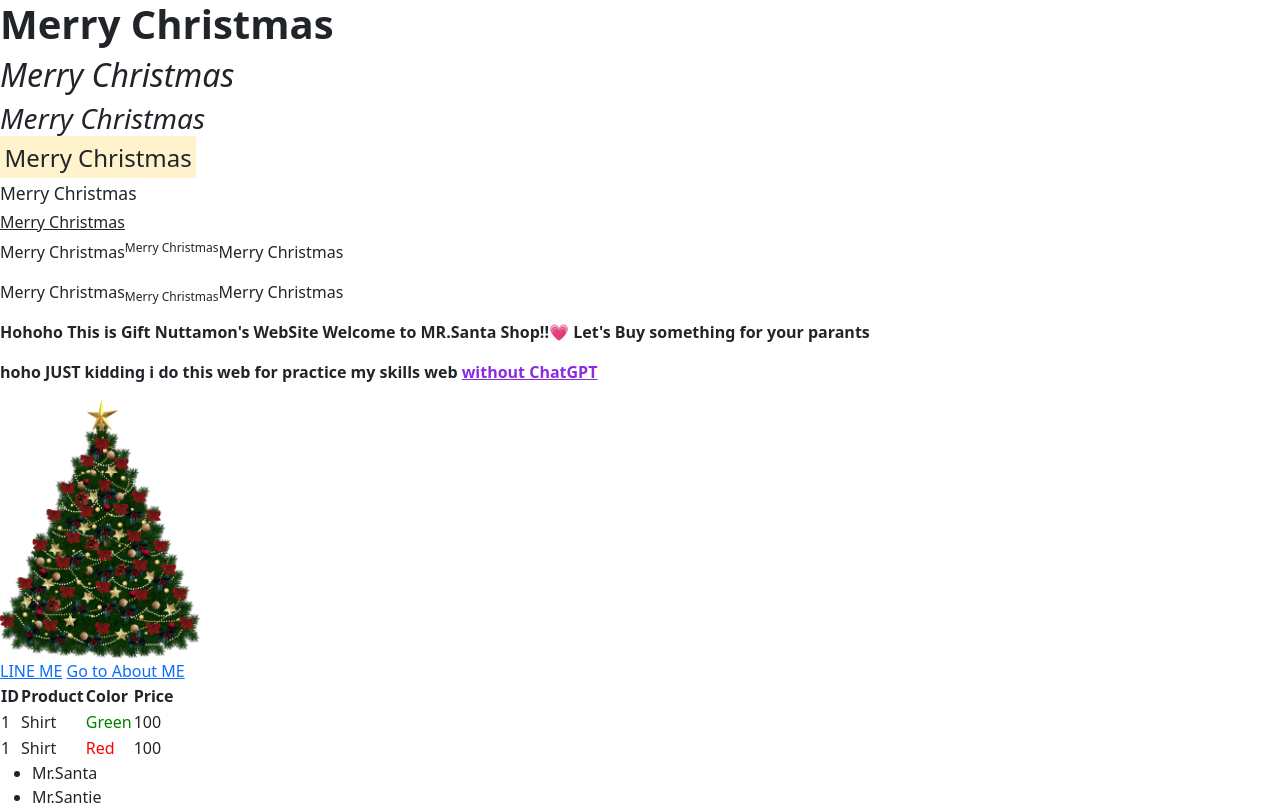
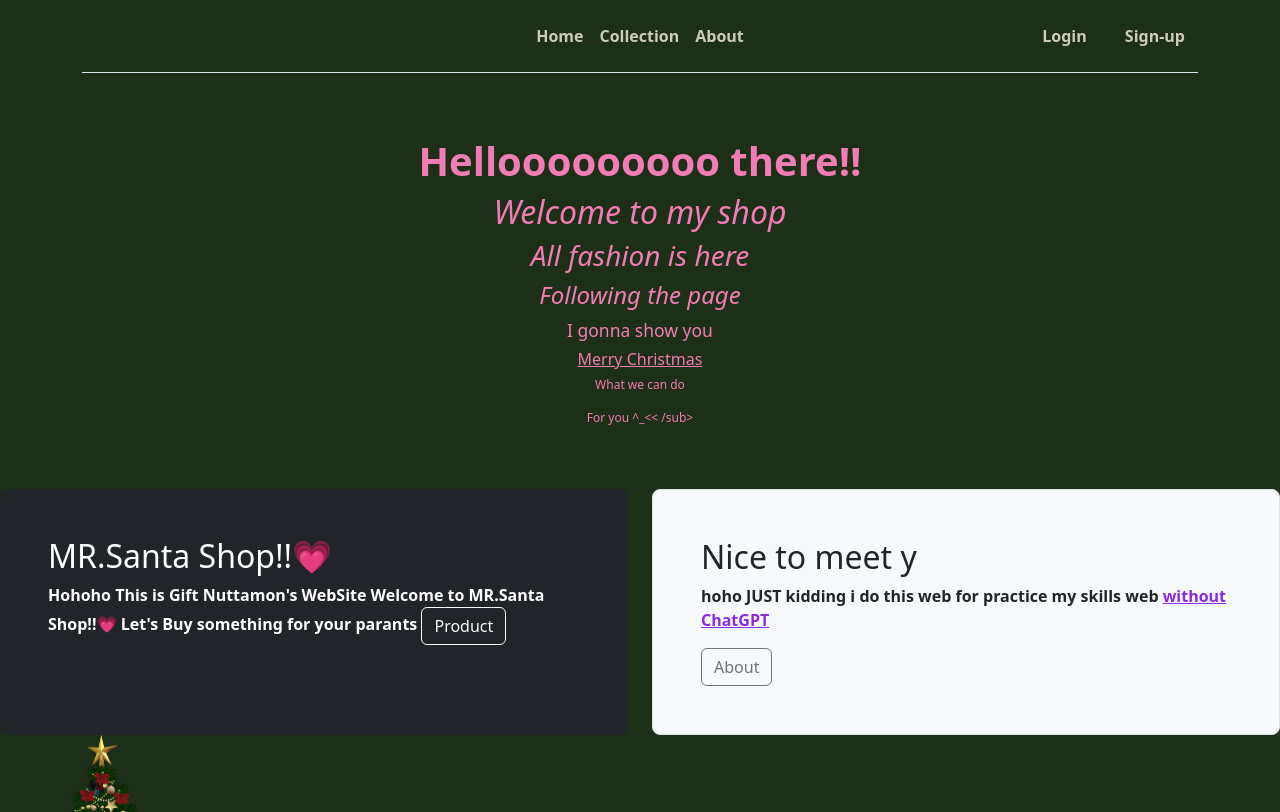
Before and after one commit to 0764nuttamon/Practice-Web, a plain HTML site: page index.html in a window 1280 px wide. Shown: the top 812 px of the page. Drawn offline with nearby package versions, Linux system fonts and the light colour scheme.

Commit message:
Update index.html

```diff
--- a/index.html
+++ b/index.html
@@ -1,34 +1,82 @@
 <!DOCTYPE html>
 <html lang="en">
 
-<head>
+<head class="p-3 text-bg-dark">
     <meta charset="UTF-8">
     <meta name="viewport" content="width=device-width, initial-scale=1.0">
     <link href="https://cdn.jsdelivr.net/npm/bootstrap@5.3.6/dist/css/bootstrap.min.css" rel="stylesheet"
         integrity="sha384-4Q6Gf2aSP4eDXB8Miphtr37CMZZQ5oXLH2yaXMJ2w8e2ZtHTl7GptT4jmndRuHDT" crossorigin="anonymous">
     <title>MR.SANTA Shop!!💗</title>
+    <div class="container">
+        <div
+            class="d-flex flex-wrap align-items-center justify-content-center justify-content-md-between py-3 mb-4 border-bottom">
+            <div class="col-md-3 mb-2 mb-md-0"> <a href="/"
+                    class="d-inline-flex link-body-emphasis text-decoration-none"> <svg class="bi" width="40"
+                        height="32" role="img" aria-label="Bootstrap">
+                        <use xlink:href="#bootstrap"></use>
+                    </svg> </a> </div>
+            <ul class="nav col-12 col-md-auto justify-content-center mb-md-0">
+                <B>
+                    <li><a href="#" class="nav-link px-2" style="color: #CFCABF;">Home</a></li>
+                </B>
+                <B>
+                    <li><a href="#" class="nav-link px-2" style="color: #CFCABF;">Collection</a></li>
+                </B>
+                <B>
+                    <li><a href="#" class="nav-link px-2" style="color: #CFCABF;">About</a></li>
+                </B>
+            </ul>
+            <div class="col-md-3 text-end"> <button type="button" class="btn me-2" style="color: #CFCABF;">
+                    <h7><b>Login</b></h7>
+                </button>
+                <button type="button" class="btn" style="color: #CFCABF;"><b>
+                        <h7>Sign-up</h7>
+                    </b></button>
+            </div>
+        </div>
+    </div>
+
 </head>
 
-<body>
+<body style="background-color: #1d2e19;">
+
+
+
     <!-- Start!! -->
-    <h1><strong>Merry Christmas</strong></h1>
-    <h2><i>Merry Christmas</i></h2>
-    <h3><em>Merry Christmas</em></h3>
-    <h4><mark>Merry Christmas</mark></h4>
-    <h5><small>Merry Christmas</small></h5>
-    <h6><ins>Merry Christmas</ins></h6>
+    <div class="  my-5  d-flex  justify-content-center p-3 mb-5">
+        <div class="bd-example m-0 border-0 align-items-center jumbotron text-center" style="color: #f07db3;">
+            <h1><strong>Hellooooooooo there!!</strong></h1>
+            <h2><i>Welcome to my shop</i></h2>
+            <h3><em>All fashion is here</em></h3>
+            <h4><i>Following the page</i></h4>
+            <h5><small>I gonna show you</small></h5>
+            <h6><ins>Merry Christmas</ins></h6>
+            <sup>What we can do</sup><br>
+            <sub>For you ^_<< /sub>
+        </div>
+    </div>
 
-    <p>Merry Christmas<sup>Merry Christmas</sup>Merry Christmas</p>
-    <p>Merry Christmas<sub>Merry Christmas</sub>Merry Christmas</p>
 
-    <p>
-        <b>Hohoho This is Gift Nuttamon's WebSite Welcome to MR.Santa Shop!!💗
-            Let's Buy something for your parants</b>
-    </p>
-    <p>
-        <b>hoho JUST kidding i do this web for practice my skills web <ins style="color: blueviolet;">without
-                ChatGPT</ins></b>
-    </p>
+    <div class="row align-items-md-stretch">
+        <div class="col-md-6">
+            <div class="h-100 p-5 text-bg-dark rounded-3">
+                <h2>MR.Santa Shop!!💗</h2>
+                <b>Hohoho This is Gift Nuttamon's WebSite Welcome to MR.Santa Shop!!💗
+                    Let's Buy something for your parants</b> <button
+                    class="btn btn-outline-light" type="button">Product</button>
+            </div>
+        </div>
+        <div class="col-md-6">
+            <div class="h-100 p-5 bg-body-tertiary border rounded-3">
+                <h2>Nice to meet y</h2>
+                <p> <b>hoho JUST kidding i do this web for practice my skills web <ins
+                    style="color: blueviolet;">without
+                    ChatGPT</ins></b></p> <button class="btn btn-outline-secondary"
+                    type="button">About</button>
+            </div>
+        </div>
+    </div>
+
 
     <!-- <img width="200" src="https://png.pngtree.com/png-vector/20230907/ourmid/pngtree-christmas-tree-clipart-png-image_10013507.png" alt="My Christmas TREEEEE"> -->
     <img width="200" src="img/Tree.png" alt="">
```
